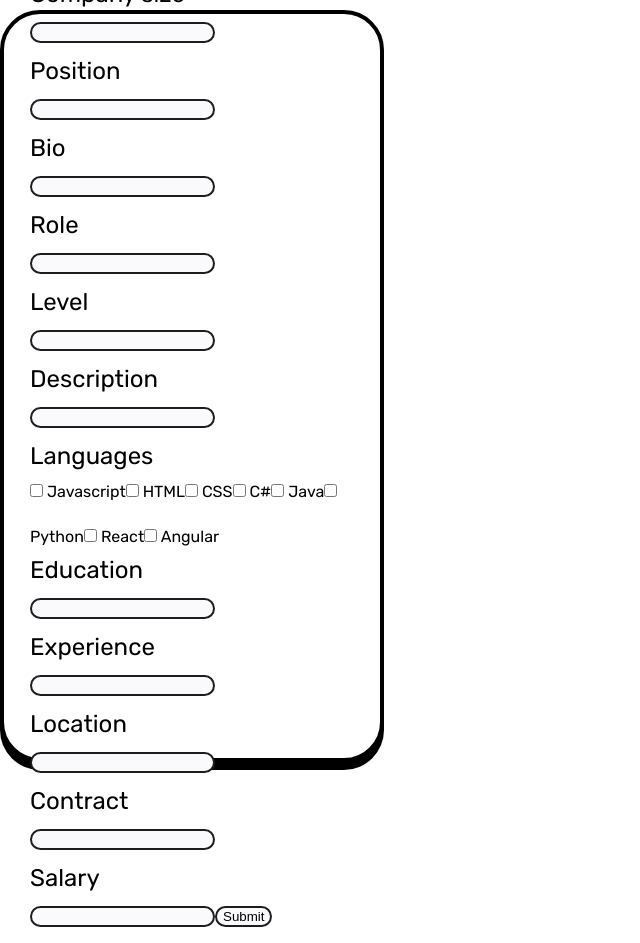
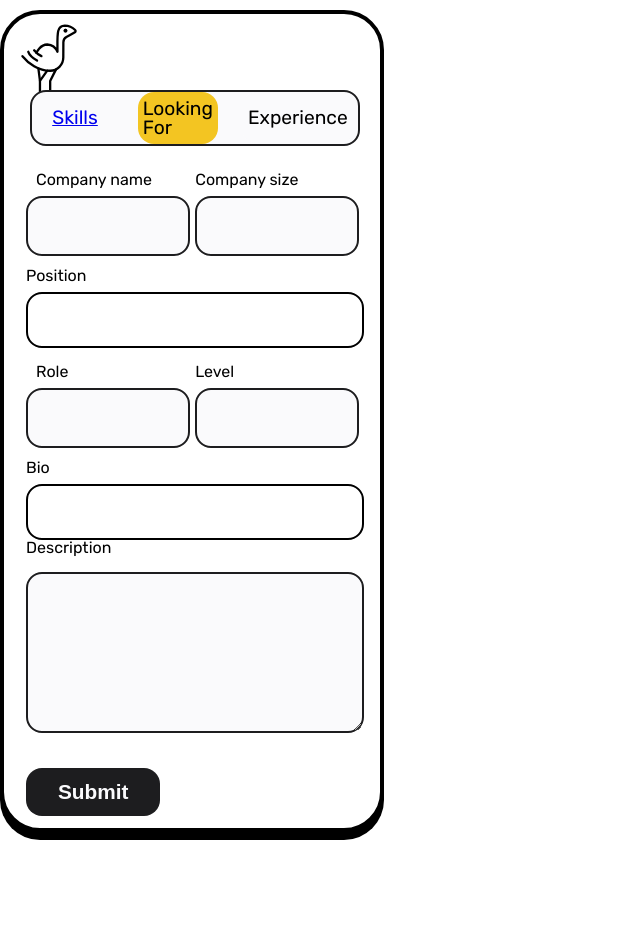
Before and after one commit to karenplanas/jinder, a React (Create React App) app in the folder client/: page /job-position/edit in a window 1280 px wide. Shown: the whole page, without its empty margins (0-640 px from the left). After the commit the page ends 842 px from the top, so only its background shows below. Built offline with nearby package versions, Linux system fonts and the light colour scheme.

Commit message:
Styling on the CreateJobOffer form

```diff
--- a/client/src/components/CreateJob/CreateJobOffer.css
+++ b/client/src/components/CreateJob/CreateJobOffer.css
@@ -141,12 +141,62 @@
   margin: 0px 0px;
 }
 
-.createjoboffer input {
+.createjoboffer Logo {
   position: static;
-  max-width: 338px;
-  max-height: 60px;
+  max-width: 29px;
+  max-height: 29.75px;
+  left: 10px;
+  top: 15.63px;
+
+  /* Inside auto layout */
+
+  flex: none;
+  order: 0;
+  flex-grow: 0;
+  margin: 0px 10px;
+}
+
+.createjoboffer .InputTextField input {
+  padding: 14px 16px;
+}
+
+.jobdescription .InputTextField input {
+  position: static;
+  width: 338px;
+  height: 161px;
   left: 0px;
-  top: 51px;
+  top: 375px;
+
+  /* Off White */
+
+  background: #fafafc;
+  /* Off Black */
+
+  border: 2px solid #1d1d1f;
+  box-sizing: border-box;
+  border-radius: 16px;
+
+  /* Inside auto layout */
+
+  flex: none;
+  order: 5;
+  align-self: stretch;
+  flex-grow: 0;
+  margin: 16px 0px;
+}
+
+#companyname {
+  display: flex;
+  flex-direction: row;
+  justify-content: center;
+  align-items: center;
+  padding: 0px;
+
+  position: static;
+  width: 164px;
+  height: 60px;
+  left: 0px;
+  top: 20px;
 
   /* Off White */
 
@@ -163,5 +213,180 @@
   order: 1;
   align-self: stretch;
   flex-grow: 0;
+  margin: 0px 0px;
+}
+
+#companysize {
+  display: flex;
+  flex-direction: row;
+  justify-content: center;
+  align-items: center;
+  padding: 0px;
+
+  position: static;
+  width: 164px;
+  height: 60px;
+  left: 0px;
+  top: 20px;
+
+  /* Off White */
+
+  background: #fafafc;
+  /* Off Black */
+
+  border: 2px solid #1d1d1f;
+  box-sizing: border-box;
+  border-radius: 16px;
+
+  /* Inside auto layout */
+
+  flex: none;
+  order: 1;
+  align-self: stretch;
+  flex-grow: 0;
+  margin: 0px 10px;
+}
+
+.firstInputRow label {
+  padding-left: 10px;
+}
+
+.firstInputRow {
+  display: flex;
+  flex-direction: row;
+  align-items: flex-start;
+  padding: 0px;
+
+  position: static;
+  width: 338px;
+  height: 80px;
+  left: 0px;
+  top: 279px;
+
+  /* Inside auto layout */
+
+  flex: none;
+  order: 4;
+  align-self: stretch;
+  flex-grow: 0;
   margin: 16px 0px;
 }
+
+#role {
+  display: flex;
+  flex-direction: row;
+  justify-content: center;
+  align-items: center;
+  padding: 0px;
+
+  position: static;
+  width: 164px;
+  height: 60px;
+  left: 0px;
+  top: 20px;
+
+  /* Off White */
+
+  background: #fafafc;
+  /* Off Black */
+
+  border: 2px solid #1d1d1f;
+  box-sizing: border-box;
+  border-radius: 16px;
+
+  /* Inside auto layout */
+
+  flex: none;
+  order: 1;
+  align-self: stretch;
+  flex-grow: 0;
+  margin: 0px 0px;
+}
+
+#level {
+  display: flex;
+  flex-direction: row;
+  justify-content: center;
+  align-items: center;
+  padding: 0px;
+
+  position: static;
+  width: 164px;
+  height: 60px;
+  left: 0px;
+  top: 20px;
+
+  /* Off White */
+
+  background: #fafafc;
+  /* Off Black */
+
+  border: 2px solid #1d1d1f;
+  box-sizing: border-box;
+  border-radius: 16px;
+
+  /* Inside auto layout */
+
+  flex: none;
+  order: 1;
+  align-self: stretch;
+  flex-grow: 0;
+  margin: 0px 10px;
+}
+
+.secondInputRow label {
+  padding-left: 10px;
+}
+
+.secondInputRow {
+  display: flex;
+  flex-direction: row;
+  align-items: flex-start;
+  padding: 0px;
+
+  position: static;
+  width: 338px;
+  height: 80px;
+  left: 0px;
+  top: 279px;
+
+  /* Inside auto layout */
+
+  flex: none;
+  order: 4;
+  align-self: stretch;
+  flex-grow: 0;
+  margin: 16px 0px;
+}
+
+.createjoboffer textarea {
+  position: static;
+  width: 338px;
+  height: 161px;
+  left: 0px;
+  top: 375px;
+
+  /* Off White */
+
+  background: #fafafc;
+  /* Off Black */
+
+  border: 2px solid #1d1d1f;
+  box-sizing: border-box;
+  border-radius: 16px;
+
+  /* Inside auto layout */
+
+  flex: none;
+  order: 5;
+  align-self: stretch;
+  flex-grow: 0;
+  margin: 16px 0px;
+}
+
+#jobOfferDescription {
+  padding-top: 50px;
+}
+
+.createjoboffer button {
+}
--- a/client/src/components/CreateJob/CreateJobOffer.tsx
+++ b/client/src/components/CreateJob/CreateJobOffer.tsx
@@ -1,28 +1,30 @@
-
 import React from 'react';
 import { FormProvider, useForm } from 'react-hook-form';
 import { JobOffer } from '../../Interfaces/JobOffer';
 import { postJobOffer } from '../../services/api-client';
 import './CreateJobOffer.css';
 import { ProfileTabsNav } from '../ProfileTabsNav/ProfileTabsNav';
-
+import { JobOfferMainInfo } from './JobOfferMainInfo';
+import { Button } from '../Button/Button';
+import { Logo } from '../icons/Logo';
+import { InputTextField } from '../InputTextField/InputTextField';
 
 const CreateJobOffer: React.FC = () => {
   const methods = useForm<JobOffer>({
     defaultValues: {
-      companyname: "",
-      companysize: "",
-      position: "",
-      bio: "",
-      role: "",
-      level: "",
-      description: "",
+      companyname: '',
+      companysize: '',
+      position: '',
+      bio: '',
+      role: '',
+      level: '',
+      description: '',
       languages: [],
-      education: "",
-      experience: "",
-      location: "",
-      contract: "",
-      salary: "",
+      education: '',
+      experience: '',
+      location: '',
+      contract: '',
+      salary: '',
     },
   });
 
@@ -35,84 +37,136 @@ const CreateJobOffer: React.FC = () => {
 
   return (
     <div className="createjoboffer">
+      <Logo />
       <div className="joboffercontent">
         <ProfileTabsNav />
         <FormProvider {...methods}>
           <form onSubmit={onSubmit}>
-            <h3>Company name</h3>
-            <input type="text" {...register('companyname')} />
-            <h3>Company size</h3>
-            <input type="text" {...register('companysize')} />
-            <h3>Position</h3>
-            <input type="text" {...register('position')} />
-            <h3>Bio</h3>
-            <input type="text" {...register('bio')} />
-            <h3>Role</h3>
-            <input type="text" {...register('role')} />
-            <h3>Level</h3>
-            <input type="text" {...register('level')} />
-            <h3>Description</h3>
-            <input type="text" {...register('description')} />
-            <h3>Languages</h3>
-            <label>
-              <input
-                type="checkbox"
-                value="Javascript"
-                {...register('languages')}
-              />{' '}
-              Javascript
-            </label>
-            <label>
-              <input type="checkbox" value="HTML" {...register('languages')} />{' '}
-              HTML
-            </label>
-            <label>
-              <input type="checkbox" value="CSS" {...register('languages')} />{' '}
-              CSS
-            </label>
-            <label>
-              <input type="checkbox" value="C#" {...register('languages')} /> C#
-            </label>
-            <label>
-              <input type="checkbox" value="Java" {...register('languages')} />{' '}
-              Java
-            </label>
-            <label>
-              <input
-                type="checkbox"
-                value="Python"
-                {...register('languages')}
-              />{' '}
-              Python
-            </label>
-            <label>
-              <input type="checkbox" value="React" {...register('languages')} />{' '}
-              React
-            </label>
-            <label>
-              <input
-                type="checkbox"
-                value="Angular"
-                {...register('languages')}
-              />{' '}
-              Angular
-            </label>
+            <div className="mainInfoContainer">
+              <div className="firstInputRow">
+                <InputTextField
+                  id="companyname"
+                  type="text"
+                  label="Company name"
+                  {...register('companyname')}
+                />
+                <InputTextField
+                  id="companysize"
+                  type="text"
+                  label="Company size"
+                  {...register('companysize')}
+                />
+              </div>
+              <InputTextField
+                type="text"
+                label="Position"
+                {...register('position')}
+              />
+              <div className="secondInputRow">
+                <InputTextField
+                  id="role"
+                  type="text"
+                  label="Role"
+                  {...register('role')}
+                />
+                <InputTextField
+                  id="level"
+                  type="text"
+                  label="Level"
+                  {...register('level')}
+                />
+              </div>
+              <InputTextField type="text" label="Bio" {...register('bio')} />
+              <label id="jobOfferDescription">
+                Description
+                <textarea {...register('description')} />
+              </label>
 
-            <h3>Education</h3>
-            <input type="text" {...register('education')} />
-            <h3>Experience</h3>
-            <input type="text" {...register('experience')} />
-            <h3>Location</h3>
-            <input type="text" {...register('location')} />
-            <h3>Contract</h3>
-            <input type="text" {...register('contract')} />
-            <h3>Salary</h3>
-            <input type="text" {...register('salary')} />
-            <input type="submit" />
+              <Button className="contained" text="Submit" type="submit" />
+            </div>
           </form>
         </FormProvider>
       </div>
     </div>
+    // <div className="createjoboffer">
+    //   <div className="joboffercontent">
+    //     <ProfileTabsNav />
+    //     <FormProvider {...methods}>
+    //       <form onSubmit={onSubmit}>
+    //         <h3>Company name</h3>
+    //         <input type="text" {...register('companyname')} />
+    //         <h3>Company size</h3>
+    //         <input type="text" {...register('companysize')} />
+    //         <h3>Position</h3>
+    //         <input type="text" {...register('position')} />
+    //         <h3>Bio</h3>
+    //         <input type="text" {...register('bio')} />
+    //         <h3>Role</h3>
+    //         <input type="text" {...register('role')} />
+    //         <h3>Level</h3>
+    //         <input type="text" {...register('level')} />
+    //         <h3>Description</h3>
+    //         <input type="text" {...register('description')} />
+    //         <h3>Languages</h3>
+    //         <label>
+    //           <input
+    //             type="checkbox"
+    //             value="Javascript"
+    //             {...register('languages')}
+    //           />{' '}
+    //           Javascript
+    //         </label>
+    //         <label>
+    //           <input type="checkbox" value="HTML" {...register('languages')} />{' '}
+    //           HTML
+    //         </label>
+    //         <label>
+    //           <input type="checkbox" value="CSS" {...register('languages')} />{' '}
+    //           CSS
+    //         </label>
+    //         <label>
+    //           <input type="checkbox" value="C#" {...register('languages')} /> C#
+    //         </label>
+    //         <label>
+    //           <input type="checkbox" value="Java" {...register('languages')} />{' '}
+    //           Java
+    //         </label>
+    //         <label>
+    //           <input
+    //             type="checkbox"
+    //             value="Python"
+    //             {...register('languages')}
+    //           />{' '}
+    //           Python
+    //         </label>
+    //         <label>
+    //           <input type="checkbox" value="React" {...register('languages')} />{' '}
+    //           React
+    //         </label>
+    //         <label>
+    //           <input
+    //             type="checkbox"
+    //             value="Angular"
+    //             {...register('languages')}
+    //           />{' '}
+    //           Angular
+    //         </label>
+
+    //         <h3>Education</h3>
+    //         <input type="text" {...register('education')} />
+    //         <h3>Experience</h3>
+    //         <input type="text" {...register('experience')} />
+    //         <h3>Location</h3>
+    //         <input type="text" {...register('location')} />
+    //         <h3>Contract</h3>
+    //         <input type="text" {...register('contract')} />
+    //         <h3>Salary</h3>
+    //         <input type="text" {...register('salary')} />
+    //         <input type="submit" />
+    //       </form>
+    //     </FormProvider>
+    //   </div>
+    // </div>
   );
 };
 
--- /dev/null
+++ b/client/src/components/CreateJob/JobOfferMainInfo.tsx
@@ -0,0 +1,23 @@
+import React from 'react'
+import { PlusInCircle } from '../icons/PlusInCircle'
+import { InputTextField } from '../InputTextField/InputTextField'
+
+const JobOfferMainInfo: React.FC = () => {
+  return (
+    <div className='joboffermaininfo'>
+      <div className='title-and-plus'>
+        <h3>Job Offer description</h3>
+        <PlusInCircle />
+      </div>
+      <InputTextField placeholder='Company Name' name='company-name' label='Company Name'/>
+      <InputTextField placeholder='Company Size' name='company-size' label='Company Size'/>
+			<InputTextField placeholder='Position' name='position' label='Position'/>
+			<InputTextField placeholder='Bio' name='bio' label='Bio'/>
+			<InputTextField placeholder='Role' name='role' label='Role'/>
+			<InputTextField placeholder='Level' name='level' label='Level'/>
+      <InputTextField placeholder='Description' name='description' label='Description' />
+    </div>
+  )
+}
+
+export { JobOfferMainInfo}
```
